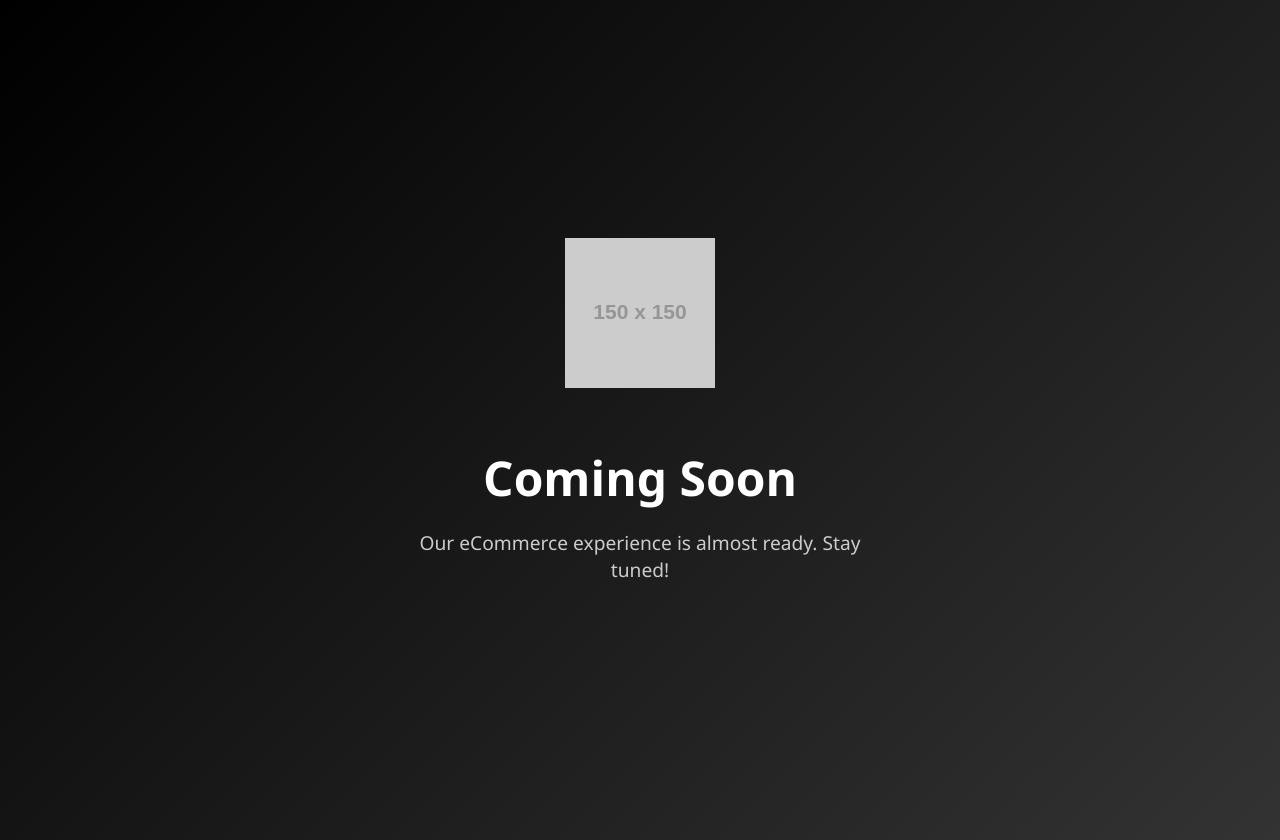
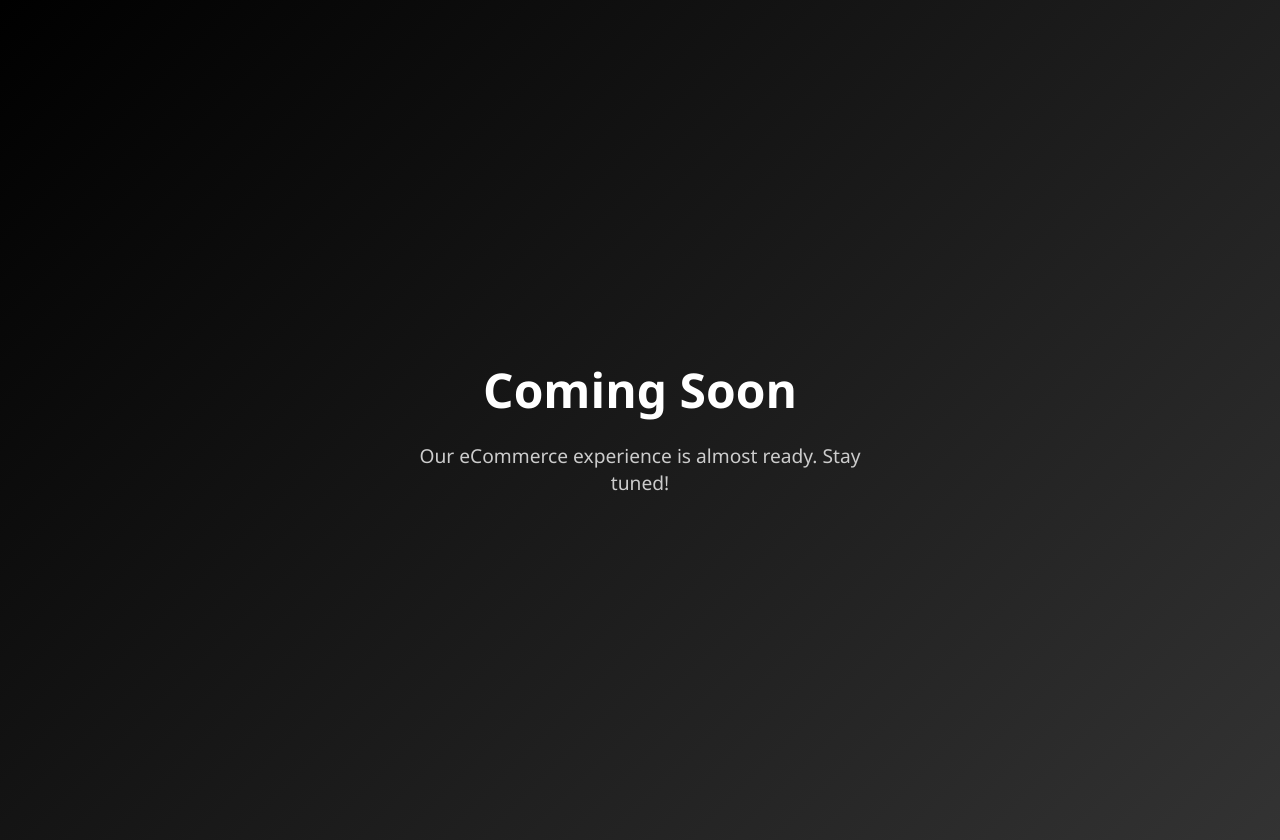
Before and after one commit to KapilQadir/threecouture, a plain HTML site: page index.html in a window 1280 px wide. Drawn offline with Linux system fonts and the light colour scheme; placeholder pictures from the web are drawn by us.

```diff
--- a/index.html
+++ b/index.html
@@ -40,7 +40,7 @@
 </head>
 <body>
   <div class="container">
-    <img src="https://via.placeholder.com/150x150?text=Logo" alt="ThreeCouture Logo">
+    <!-- <img src="https://via.placeholder.com/150x150?text=Logo" alt="ThreeCouture Logo"> -->
     <h1>Coming Soon</h1>
     <p>Our eCommerce experience is almost ready. Stay tuned!</p>
   </div>
```
